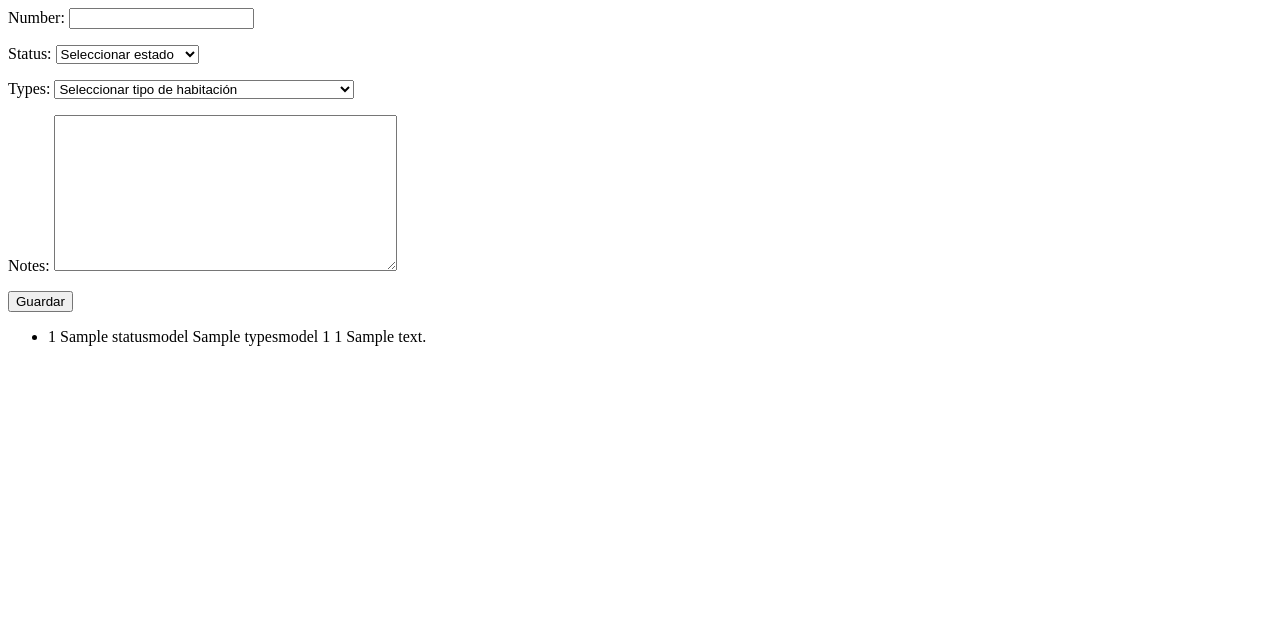
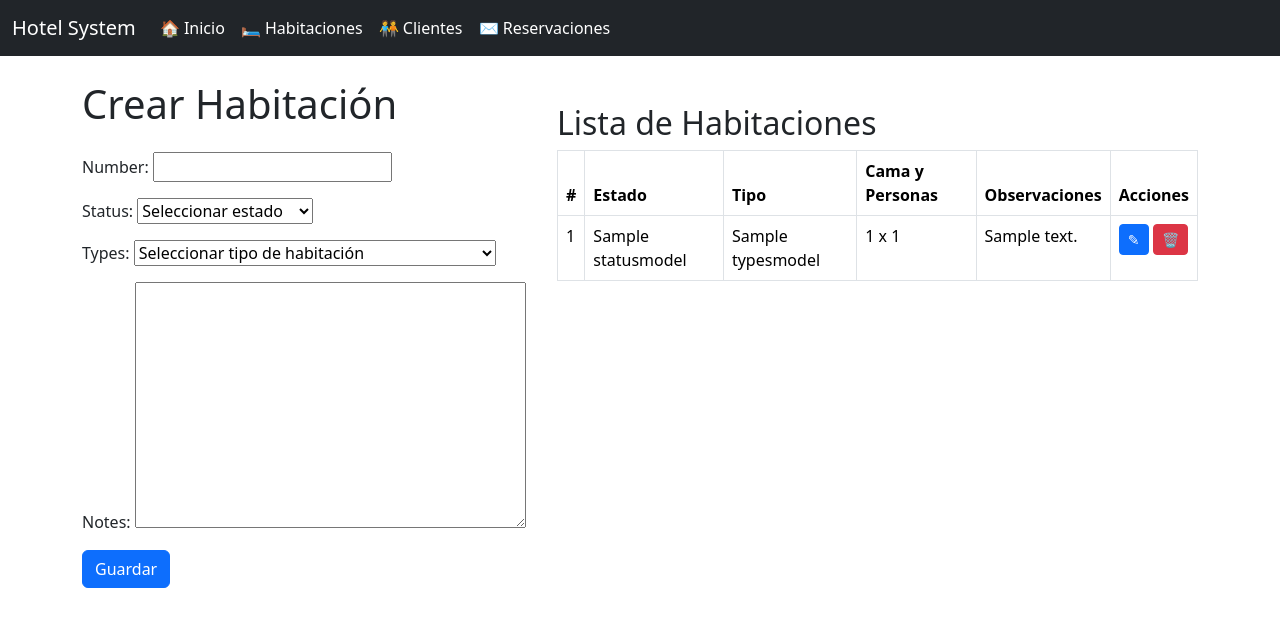
Before and after one commit to JorgeArguello1999/Hotel, a Django app: page /rooms/ in a window 1280 px wide. Shown: the top 627 px of the page. Run offline with Django 5.2, Linux system fonts and the light colour scheme; tables that the repository leaves empty hold one stand-in row (values such as "Sample post").

Commit message:
Create and Delete methods is Created

```diff
--- a/home/templates/base.html
+++ b/home/templates/base.html
@@ -39,16 +39,16 @@
             <div class="collapse navbar-collapse" id="navbarNav">
                 <ul class="navbar-nav">
                     <li class="nav-item">
-                        <a class="nav-link" href="{% url 'home' %}">Inicio</a>
+                        <a class="nav-link" href="{% url 'home' %}">🏠 Inicio</a>
                     </li>
                     <li class="nav-item">
-                        <a class="nav-link" href="">Clientes</a>
+                        <a class="nav-link" href="{% url 'rooms' %}">🛏️ Habitaciones</a>
                     </li>
                     <li class="nav-item">
-                        <a class="nav-link" href="#">Servicios</a>
+                        <a class="nav-link" href="#">🧑‍🤝‍🧑 Clientes</a>
                     </li>
                     <li class="nav-item">
-                        <a class="nav-link" href="#">Contacto</a>
+                        <a class="nav-link" href="#">✉️ Reservaciones</a>
                     </li>
                 </ul>
             </div>
--- a/rooms/templates/rooms.html
+++ b/rooms/templates/rooms.html
@@ -1,11 +1,77 @@
-<form method="post">
-    {% csrf_token %}
-    {{ form.as_p }}
-    <button type="submit">Guardar</button>
-</form>
+{% extends 'base.html' %}
 
-<ul>
-    {% for item in items %}
-    <li>{{ item.number }} {{ item.status }} {{ item.types.name }} {{ item.types.bed }} {{ item.types.person }} {{ item.notes }}</li>
-    {% endfor %}
-</ul>
+
+{% block title %} Rooms {% endblock %}
+{% block nav_title %} Rooms {% endblock %}
+
+{% block content %}
+<div class="container mt-4">
+    <div class="row">
+        <div class="col-md-5 mr-1">
+            <h1 class="mb-4">Crear Habitación</h1>
+            <form method="post">
+                {% csrf_token %}
+                {{ form.as_p }}
+                <button type="submit" class="btn btn-primary btn-guardar">Guardar</button>
+            </form>
+        </div>
+
+        <div class="col-md-7 ml-1">
+            <h2 class="mt-4">Lista de Habitaciones</h2>
+            <div class="table-responsive">
+                <table class="table table-bordered">
+                    <thead>
+                        <tr>
+                            <th scope="col">#</th>
+                            <th scope="col">Estado</th>
+                            <th scope="col">Tipo</th>
+                            <th scope="col">Cama y Personas</th>
+                            <th scope="col">Observaciones</th>
+                            <th scope="col">Acciones</th>
+                        </tr>
+                    </thead>
+                    <tbody>
+                        {% for habitacion in items %}
+                        <tr>
+                            <td>{{ habitacion.number }}</td>
+                            <td>{{ habitacion.status }}</td>
+                            <td>{{ habitacion.types.name }}</td>
+                            <td>{{ habitacion.types.bed }} x {{ habitacion.types.person }}</td>
+                            <td>{{ habitacion.notes }}</td>
+                            <td>
+                                <a href="{% url 'rooms_update' habitacion.id %}" room-id="{{ habitacion.id }}" room-number="{{ habitacion.cuarto }}" class="btn btn-sm btn-primary btn-update" role="button" aria-pressed="true" title="Editar">&#x270E;</a>
+                                <a href="{% url 'rooms_delete' habitacion.id %}" room-id="{{ habitacion.id}}" room-number="{{ habitacion.cuarto }}" class="btn btn-sm btn-danger btn-delete" role="button" aria-pressed="true" title="Eliminar">&#x1F5D1;</a>
+                            </td>
+                        </tr>
+                        {% endfor %}
+                    </tbody>
+                </table>
+            </div>
+        </div>
+    </div>
+</div>
+
+<!-- JavaScript -->
+<script>
+document.addEventListener('DOMContentLoaded', function(){
+
+    // Manejo del Boton Eliminar
+    const confirmDelete = document.querySelectorAll('.btn-delete');
+    confirmDelete.forEach(button => {
+        button.addEventListener('click', function(event) {
+            const roomNumber = this.getAttribute('room-number');
+            const roomId = this.getAttribute('room-id');
+
+            const confirmation = confirm(`¿Estás seguro de que deseas eliminar la habitación número ${roomNumber}?`);
+
+            if (confirmation) {
+                alert(`Habitación ${roomNumber} eliminada`);
+            }else{
+                event.preventDefault();
+            }
+        });
+    })
+})
+</script>
+
+{% endblock %}
--- a/rooms/urls.py
+++ b/rooms/urls.py
@@ -6,5 +6,6 @@ from rooms import views
 # Rutas
 urlpatterns = [
     path('', views.rooms, name='rooms'),
-    path('delete/<int:id_room>', views.rooms_delete, name='rooms_delete')
+    path('delete/<int:id_room>', views.rooms_delete, name='rooms_delete'),
+    path('update/<int:id_room>', views.rooms_update, name='rooms_update'),
 ]
--- a/rooms/views.py
+++ b/rooms/views.py
@@ -25,12 +25,16 @@ def rooms(request):
         })
 
     # Verificamos si es POST y si el formulario esta correcto
-    form = RoomForm(request.POST)
-    if request.method == 'POST' and form.is_valid():
-        form.save()
-        redirect('rooms')
+    if request.method == 'POST':
+        form = RoomForm(request.POST)
+        if form.is_valid():
+            form.save()
+            return redirect('rooms')
 
 def rooms_delete(request, id_room:int):
     room = get_object_or_404(RoomsModel, pk=id_room)
     room.delete()
     return redirect('rooms')
+
+def rooms_update(request, id_room:int):
+    return redirect('rooms')
```
